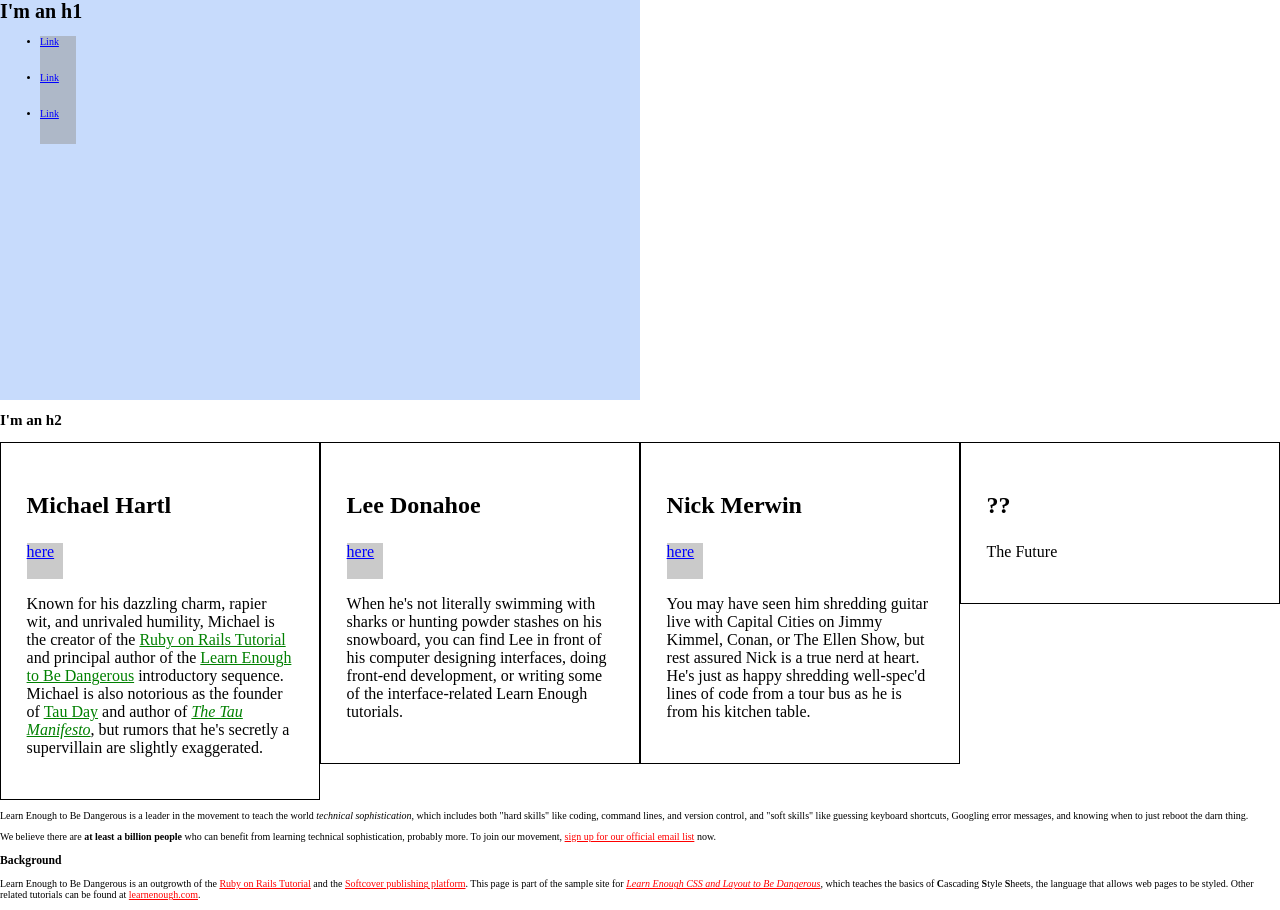
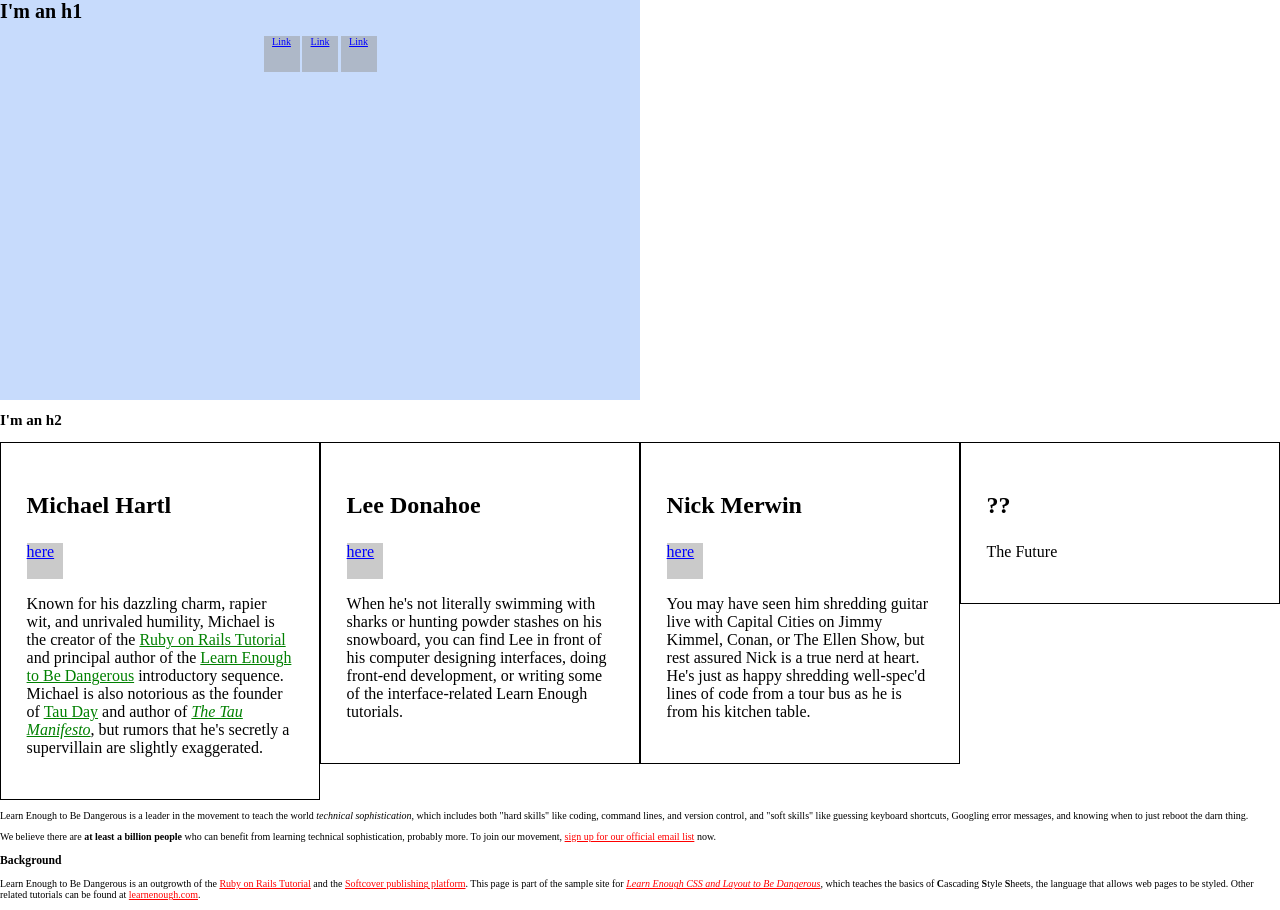
Before and after one commit to rivasalvaroy/rivasalvaroy.github.io, a plain HTML site: page index.html in a window 1280 px wide. Drawn offline with Linux system fonts and the light colour scheme.

Commit message:
Add text-align: center to .social-list

```diff
--- a/index.html
+++ b/index.html
@@ -6,9 +6,9 @@
     <link rel="stylesheet" href="./style.css" />
   </head>
   <body>
-    <div class="full-hero hero-home">
+    <div class="full-hero">
       <h1>I'm an h1</h1>
-      <ul>
+      <ul class="social-list">
         <li>
           <a href="https://example.com/" class="social-link">Link</a>
         </li>
--- a/style.css
+++ b/style.css
@@ -33,6 +33,16 @@ h1 {
   width: 36px;
 }
 
+.social-list {
+  list-style: none;
+  padding: 0;
+  text-align: center;
+}
+
+.social-list > li {
+  display: inline-block;
+}
+
 /* BIO STYLES */
 .bio-box {
   border: 1px solid black;
```
